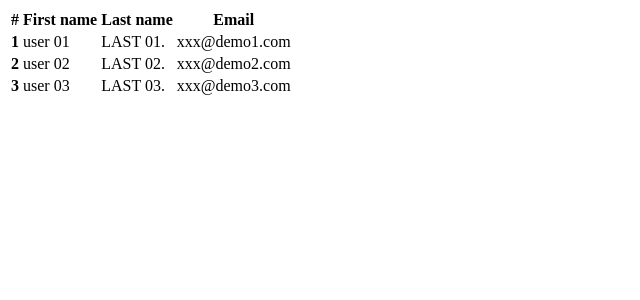
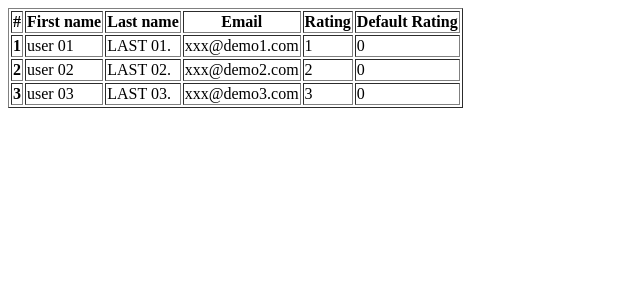
Before and after one commit to BNNProduction/Angular-WorkShop, an Angular app in the folder my-dream-app/: page /login-component in a window 1280 px wide. Shown: the top 300 px of the page, without its empty margins (0-640 px from the left). Built offline with nearby package versions, Linux system fonts and the light colour scheme.

Commit message:
add rating component

```diff
--- a/my-dream-app/src/app/app.module.ts
+++ b/my-dream-app/src/app/app.module.ts
@@ -8,6 +8,7 @@ import { LoginComponent } from './login/login.component';
 import { UserComponent } from './user/user.component';
 import { ReplaceWithDashPipe } from './replace-with-dash.pipe';
 import { ReplaceWithUpperCaseDotPipe } from './replace-with-upper-case-dot.pipe';
+import { RatingComponent } from './rating/rating.component';
 
 @NgModule({
   declarations: [
@@ -15,7 +16,8 @@ import { ReplaceWithUpperCaseDotPipe } from './replace-with-upper-case-dot.pipe'
     LoginComponent,
     UserComponent,
     ReplaceWithDashPipe,
-    ReplaceWithUpperCaseDotPipe
+    ReplaceWithUpperCaseDotPipe,
+    RatingComponent
   ],
   imports: [
     BrowserModule,
--- a/my-dream-app/src/app/login/login.component.html
+++ b/my-dream-app/src/app/login/login.component.html
@@ -1,10 +1,12 @@
-<table class="table">
+<table class="table" border="1px solid black">
     <thead>
       <tr>
         <th scope="col">#</th>
         <th scope="col">First name</th>
         <th scope="col">Last name</th>
         <th scope="col">Email</th>
+        <th scope="col">Rating</th>
+        <th scope="col">Default Rating</th>
       </tr>
     </thead>
     <tbody>
@@ -13,6 +15,12 @@
         <td>{{u.firstName}}</td>
         <td>{{u.lastName | replaceWithUpperCaseDot}} </td>
         <td>{{u.email}}</td>
+        <td>
+            <app-rating [targetScore]=u.score></app-rating>
+        </td>
+        <td>
+            <app-rating></app-rating>
+        </td>
       </tr>
     </tbody>
   </table>
--- a/my-dream-app/src/app/login/login.component.ts
+++ b/my-dream-app/src/app/login/login.component.ts
@@ -15,9 +15,9 @@ export class LoginComponent implements OnInit {
 
   ngOnInit(): void {
     this.users = [
-      new User(1, 'user 01', 'last 01', 'xxx@demo1.com'),
-      new User(2, 'user 02', 'last 02', 'xxx@demo2.com'),
-      new User(3, 'user 03', 'last 03', 'xxx@demo3.com'),
+      new User(1, 'user 01', 'last 01', 'xxx@demo1.com',1),
+      new User(2, 'user 02', 'last 02', 'xxx@demo2.com',2),
+      new User(3, 'user 03', 'last 03', 'xxx@demo3.com',3),
     ];
   }
 
--- a/my-dream-app/src/app/models/user.ts
+++ b/my-dream-app/src/app/models/user.ts
@@ -1,4 +1,9 @@
 export class User {
-    constructor(public id: number, public firstName: string, public lastName: string, public email: string) {
+    constructor(
+      public id: number,
+      public firstName: string,
+      public lastName: string,
+      public email: string,
+      public score: number,) {
     }
   }
--- /dev/null
+++ b/my-dream-app/src/app/rating/rating.component.html
@@ -0,0 +1 @@
+{{targetScore}}
--- /dev/null
+++ b/my-dream-app/src/app/rating/rating.component.ts
@@ -0,0 +1,18 @@
+import { Component, Input, OnInit } from '@angular/core';
+
+@Component({
+  selector: 'app-rating',
+  templateUrl: './rating.component.html',
+  styleUrls: ['./rating.component.css']
+})
+export class RatingComponent implements OnInit {
+
+  @Input()
+  targetScore: number = 0;
+
+  constructor() { }
+
+  ngOnInit(): void {
+  }
+
+}
```
Also changed, not shown: my-dream-app/src/app/rating/rating.component.css (added), 1 other file (tests, documents, lock files or other folders).
